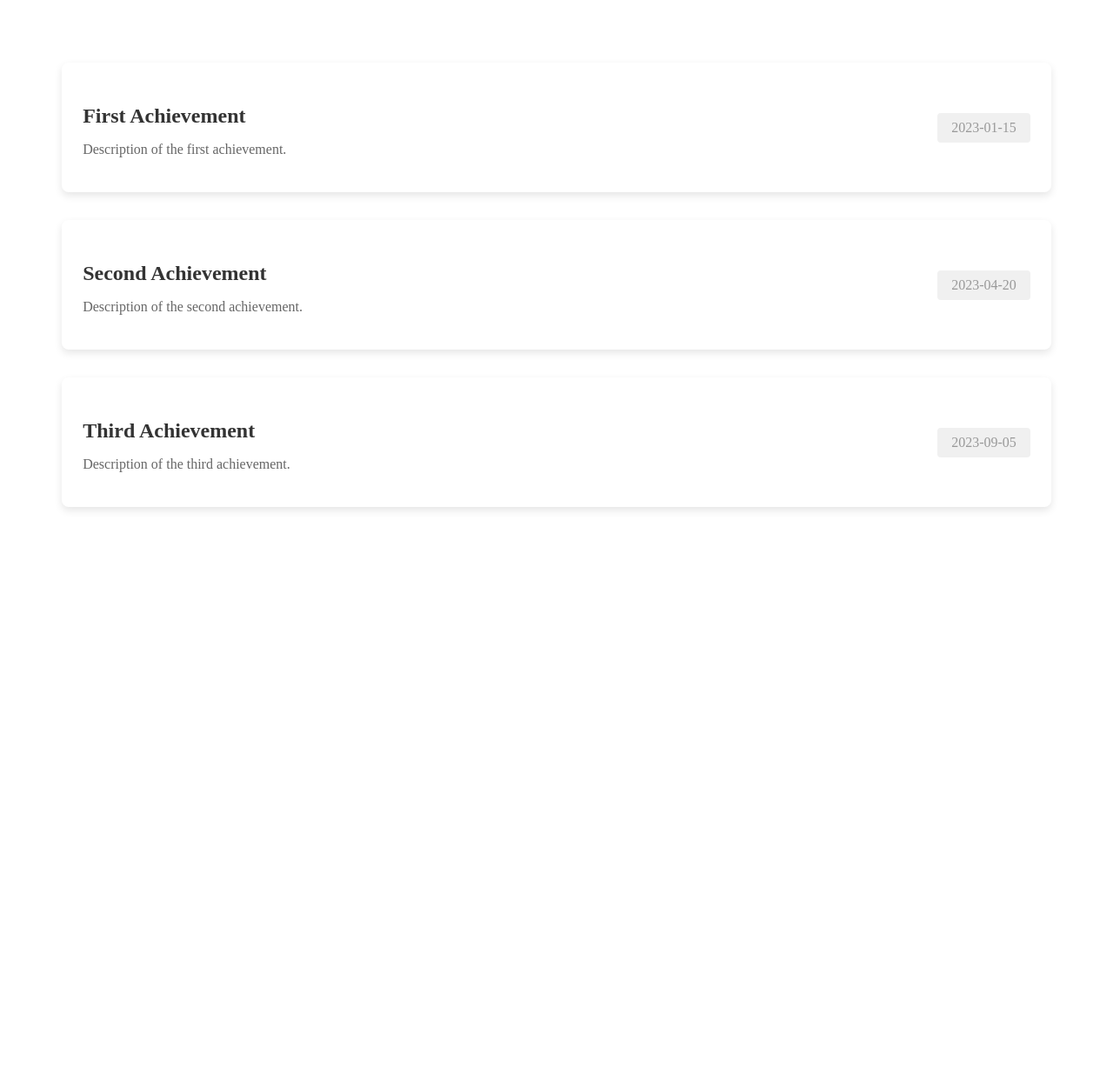
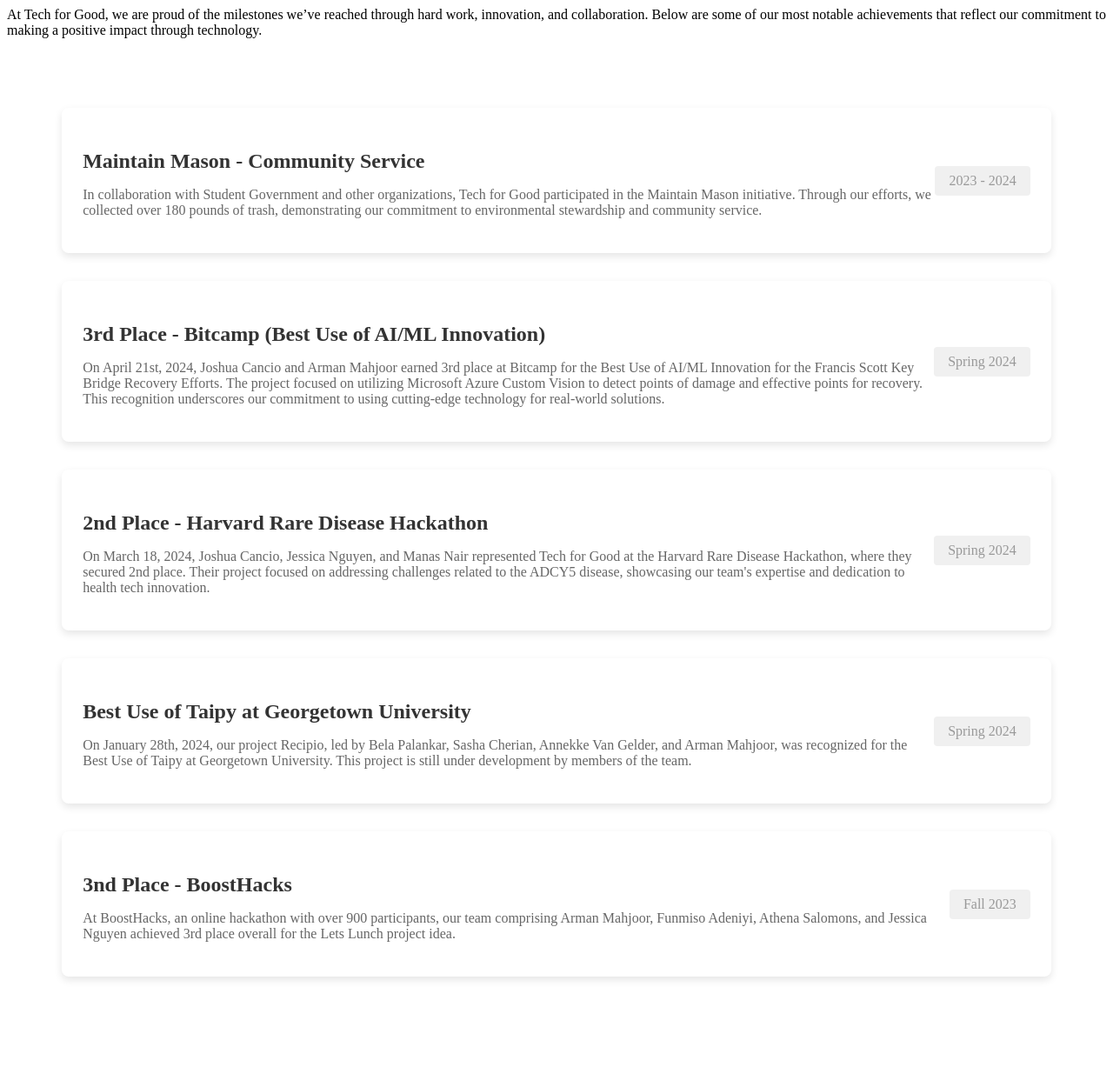
Before and after one commit to J-Souffle/T4GWebsite, a PHP site: page /_includes/achievements.html in a window 1280 px wide. Shown: the whole page at 87% size. Before the commit the page ends 587 px from the top, so only its background shows below. Run offline with PHP 8.4, Linux system fonts and the light colour scheme.

Commit message:
Finished Achievements

```diff
--- a/_includes/achievements.html
+++ b/_includes/achievements.html
@@ -1,26 +1,45 @@
 <link rel="stylesheet" href="/assets/css/achievements.css">
+<section id="introduction-section">
+  <div class="introduction">
+    <p>At Tech for Good, we are proud of the milestones we’ve reached through hard work, innovation, and collaboration. Below are some of our most notable achievements that reflect our commitment to making a positive impact through technology.</p>
+  </div>
+</section>
 <section id="achievements-section">
     <div class="achievements">
       <div class="achievement">
         <div class="achievement-info">
-          <h3 class="achievement-title">First Achievement</h3>
-          <p class="achievement-description">Description of the first achievement.</p>
+          <h3 class="achievement-title">Maintain Mason - Community Service</h3>
+          <p class="achievement-description">In collaboration with Student Government and other organizations, Tech for Good participated in the Maintain Mason initiative. Through our efforts, we collected over 180 pounds of trash, demonstrating our commitment to environmental stewardship and community service.</p>
         </div>
-        <div class="achievement-date">2023-01-15</div>
+        <div class="achievement-date">2023 - 2024</div>
       </div>
       <div class="achievement">
         <div class="achievement-info">
-          <h3 class="achievement-title">Second Achievement</h3>
-          <p class="achievement-description">Description of the second achievement.</p>
+          <h3 class="achievement-title">3rd Place - Bitcamp (Best Use of AI/ML Innovation)</h3>
+          <p class="achievement-description">On April 21st, 2024, Joshua Cancio and Arman Mahjoor earned 3rd place at Bitcamp for the Best Use of AI/ML Innovation for the Francis Scott Key Bridge Recovery Efforts. The project focused on utilizing Microsoft Azure Custom Vision to detect points of damage and effective points for recovery. This recognition underscores our commitment to using cutting-edge technology for real-world solutions.</p>
         </div>
-        <div class="achievement-date">2023-04-20</div>
+        <div class="achievement-date">Spring 2024</div>
       </div>
       <div class="achievement">
         <div class="achievement-info">
-          <h3 class="achievement-title">Third Achievement</h3>
-          <p class="achievement-description">Description of the third achievement.</p>
+          <h3 class="achievement-title">2nd Place - Harvard Rare Disease Hackathon</h3>
+          <p class="achievement-description">On March 18, 2024, Joshua Cancio, Jessica Nguyen, and Manas Nair represented Tech for Good at the Harvard Rare Disease Hackathon, where they secured 2nd place. Their project focused on addressing challenges related to the ADCY5 disease, showcasing our team's expertise and dedication to health tech innovation.</p>
         </div>
-        <div class="achievement-date">2023-09-05</div>
+        <div class="achievement-date">Spring 2024</div>
+      </div>
+      <div class="achievement">
+        <div class="achievement-info">
+          <h3 class="achievement-title">Best Use of Taipy at Georgetown University</h3>
+          <p class="achievement-description">On January 28th, 2024, our project Recipio, led by Bela Palankar, Sasha Cherian, Annekke Van Gelder, and Arman Mahjoor, was recognized for the Best Use of Taipy at Georgetown University. This project is still under development by members of the team.</p>
+        </div>
+        <div class="achievement-date">Spring 2024</div>
+      </div>
+      <div class="achievement">
+        <div class="achievement-info">
+          <h3 class="achievement-title">3nd Place - BoostHacks</h3>
+          <p class="achievement-description">At BoostHacks, an online hackathon with over 900 participants, our team comprising Arman Mahjoor, Funmiso Adeniyi, Athena Salomons, and Jessica Nguyen achieved 3rd place overall for the Lets Lunch project idea.</p>
+        </div>
+        <div class="achievement-date">Fall 2023</div>
       </div>
       <!-- Add more achievements as needed -->
     </div>
--- a/assets/css/blog.css
+++ b/assets/css/blog.css
@@ -28,10 +28,9 @@
 html,
 body {
   color: black;
-  background-color: var(--gray-6);
+  background-color: #f4f4f4;
   font-family: "JetBrains Mono", monospace;
   line-height: 2rem;
-  background-color: white;
 }
 
 body h2 {
--- a/assets/css/events.css
+++ b/assets/css/events.css
@@ -1,4 +1,6 @@
-
+body {
+  background-color: #f4f4f4;
+}
 
   /* Section title */
   .section-title {
--- a/assets/css/impact.css
+++ b/assets/css/impact.css
@@ -28,10 +28,9 @@
 html,
 body {
   color: black;
-  background-color: var(--gray-6);
+  background-color: #f4f4f4;
   font-family: "JetBrains Mono", monospace;
   line-height: 2rem;
-  background-color: white;
 }
 
 body h2 {
--- a/assets/css/mentors.css
+++ b/assets/css/mentors.css
@@ -1,3 +1,6 @@
+body {
+  background-color: #f4f4f4;
+}
 .section-title {
     text-align: center;
     margin-bottom: 2rem;
--- a/assets/css/projects.css
+++ b/assets/css/projects.css
@@ -1,3 +1,6 @@
+body {
+  background-color: #f4f4f4;
+}
 
   /* Section title */
   .section-title {
```
